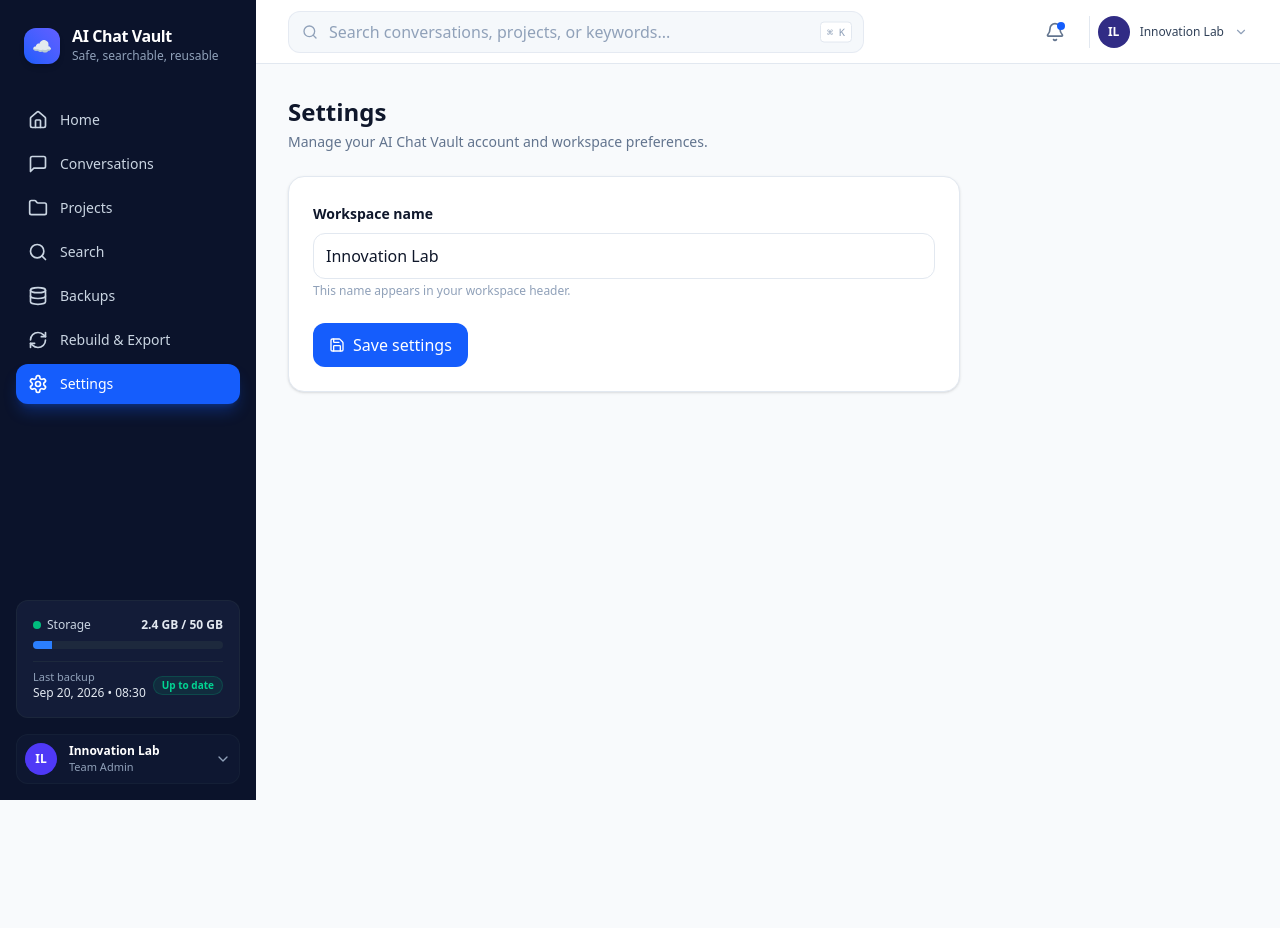
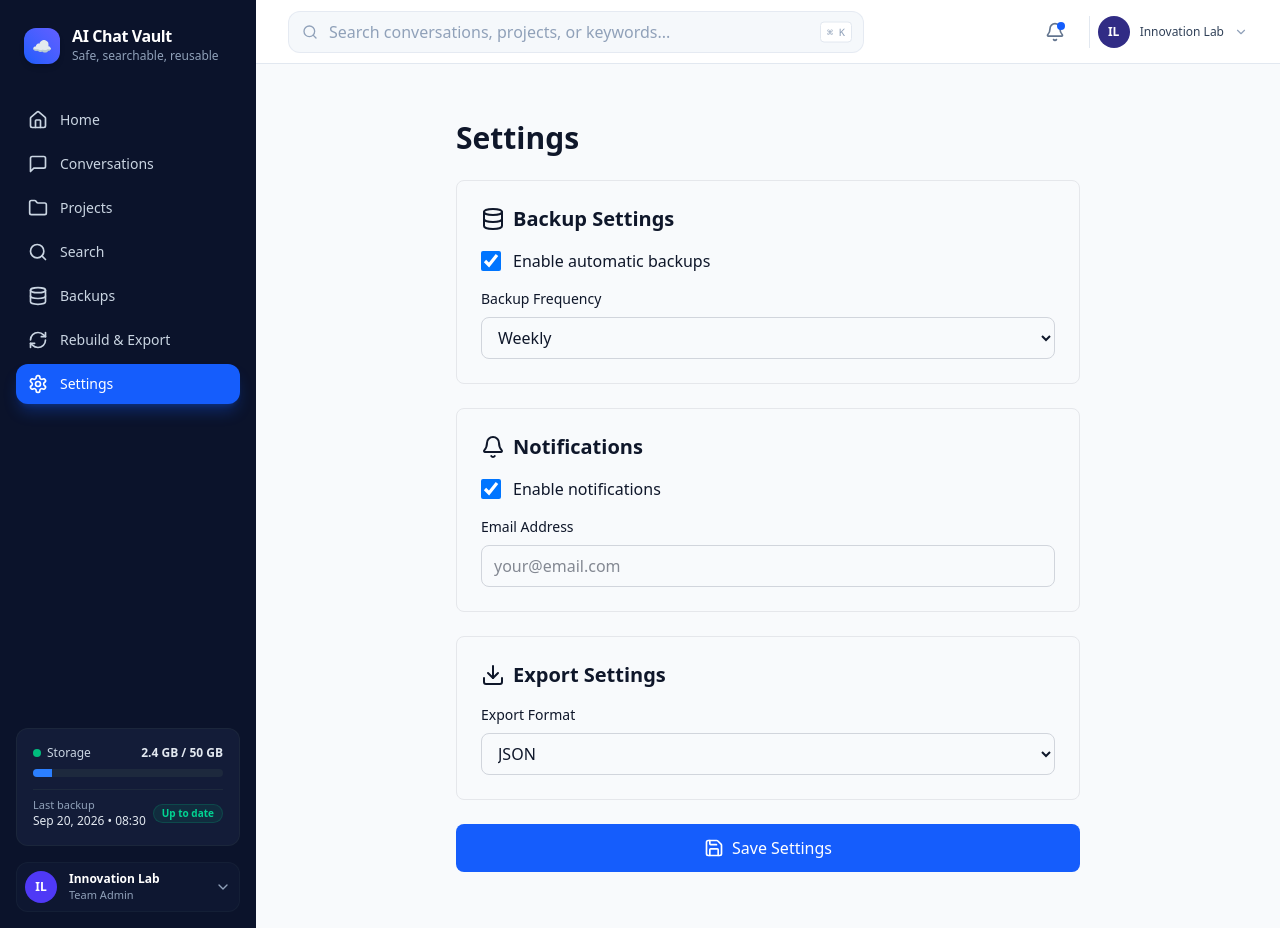
Before and after one commit to techwokx-cloud/AI-Chat-Vault, a Next.js app: page /settings in a window 1280 px wide. Before the commit the page ends 800 px from the top, so only its background shows below. Built offline with nearby package versions, Linux system fonts and the light colour scheme; no server answers.

Commit message:
Refactor settings page to manage multiple settings

```diff
--- a/src/app/settings/page.tsx
+++ b/src/app/settings/page.tsx
@@ -1,63 +1,177 @@
-"use client";
+'use client';
 
-import { useState } from "react";
-import { Check, Save } from "lucide-react";
+import React, { useState, useEffect } from 'react';
+import { Save, Key, Bell, Lock, Database, Download } from 'lucide-react';
 
 export default function SettingsPage() {
-  const [workspaceName, setWorkspaceName] = useState("Innovation Lab");
-  const [saved, setSaved] = useState(false);
+  const [settings, setSettings] = useState({
+    autoBackup: true,
+    backupFrequency: 'weekly',
+    notifications: true,
+    notificationEmail: '',
+    theme: 'dark',
+    exportFormat: 'json',
+  });
 
-  function saveSettings(event: React.FormEvent<HTMLFormElement>) {
-    event.preventDefault();
-    localStorage.setItem(
-      "ai-chat-vault:settings:v1",
-      JSON.stringify({ workspaceName }),
-    );
-    setSaved(true);
-    window.setTimeout(() => setSaved(false), 1800);
+  const [isSaving, setIsSaving] = useState(false);
+  const [message, setMessage] = useState('');
+
+  useEffect(() => {
+    fetchSettings();
+  }, []);
+
+  const fetchSettings = async () => {
+    try {
+      const response = await fetch('/api/settings');
+      const data = await response.json();
+      setSettings(data);
+    } catch (error) {
+      console.error('Failed to fetch settings:', error);
     }
+  };
+
+  const handleSave = async () => {
+    setIsSaving(true);
+    try {
+      const response = await fetch('/api/settings', {
+        method: 'PUT',
+        headers: { 'Content-Type': 'application/json' },
+        body: JSON.stringify(settings),
+      });
+
+      if (response.ok) {
+        setMessage('Settings saved successfully');
+        setTimeout(() => setMessage(''), 3000);
+      } else {
+        setMessage('Failed to save settings');
+      }
+    } catch (error) {
+      console.error('Save failed:', error);
+      setMessage('Error saving settings');
+    } finally {
+      setIsSaving(false);
+    }
+  };
 
   return (
+    <div className="max-w-2xl mx-auto p-6">
+      <h1 className="text-3xl font-bold mb-6">Settings</h1>
+
+      {message && (
+        <div className={`p-4 rounded-lg mb-6 ${
+          message.includes('success')
+            ? 'bg-green-50 text-green-800'
+            : 'bg-red-50 text-red-800'
+        }`}>
+          {message}
+        </div>
+      )}
+
       <div className="space-y-6">
+        {/* Backup Settings */}
+        <div className="border border-gray-200 rounded-lg p-6">
+          <h2 className="flex items-center gap-2 text-xl font-semibold mb-4">
+            <Database size={24} />
+            Backup Settings
+          </h2>
+
+          <label className="flex items-center gap-3 mb-4">
+            <input
+              type="checkbox"
+              checked={settings.autoBackup}
+              onChange={(e) =>
+                setSettings({ ...settings, autoBackup: e.target.checked })
+              }
+              className="w-5 h-5"
+            />
+            <span>Enable automatic backups</span>
+          </label>
+
           <div>
-        <h1 className="text-2xl font-bold text-slate-900">Settings</h1>
-        <p className="mt-1 text-sm text-slate-500">
-          Manage your AI Chat Vault account and workspace preferences.
-        </p>
+            <label className="block text-sm font-medium mb-2">Backup Frequency</label>
+            <select
+              value={settings.backupFrequency}
+              onChange={(e) =>
+                setSettings({ ...settings, backupFrequency: e.target.value })
+              }
+              className="w-full px-3 py-2 border border-gray-300 rounded-lg"
+            >
+              <option value="daily">Daily</option>
+              <option value="weekly">Weekly</option>
+              <option value="monthly">Monthly</option>
+            </select>
+          </div>
         </div>
 
-      <form
-        onSubmit={saveSettings}
-        className="max-w-2xl space-y-6 rounded-2xl border border-slate-200 bg-white p-6 shadow-sm"
-      >
-        <div>
-          <label
-            htmlFor="workspace-name"
-            className="text-sm font-semibold text-slate-900"
-          >
-            Workspace name
+        {/* Notification Settings */}
+        <div className="border border-gray-200 rounded-lg p-6">
+          <h2 className="flex items-center gap-2 text-xl font-semibold mb-4">
+            <Bell size={24} />
+            Notifications
+          </h2>
+
+          <label className="flex items-center gap-3 mb-4">
+            <input
+              type="checkbox"
+              checked={settings.notifications}
+              onChange={(e) =>
+                setSettings({ ...settings, notifications: e.target.checked })
+              }
+              className="w-5 h-5"
+            />
+            <span>Enable notifications</span>
           </label>
 
+          <div>
+            <label className="block text-sm font-medium mb-2">Email Address</label>
             <input
-            id="workspace-name"
-            value={workspaceName}
-            onChange={(event) => setWorkspaceName(event.target.value)}
-            className="mt-2 w-full rounded-xl border border-slate-200 px-3 py-2.5 text-sm outline-none focus:border-blue-500 focus:ring-2 focus:ring-blue-500/20"
+              type="email"
+              value={settings.notificationEmail}
+              onChange={(e) =>
+                setSettings({
+                  ...settings,
+                  notificationEmail: e.target.value,
+                })
+              }
+              placeholder="your@email.com"
+              className="w-full px-3 py-2 border border-gray-300 rounded-lg"
             />
-
-          <p className="mt-1 text-xs text-slate-400">
-            This name appears in your workspace header.
-          </p>
+          </div>
         </div>
 
+        {/* Export Settings */}
+        <div className="border border-gray-200 rounded-lg p-6">
+          <h2 className="flex items-center gap-2 text-xl font-semibold mb-4">
+            <Download size={24} />
+            Export Settings
+          </h2>
+
+          <div>
+            <label className="block text-sm font-medium mb-2">Export Format</label>
+            <select
+              value={settings.exportFormat}
+              onChange={(e) =>
+                setSettings({ ...settings, exportFormat: e.target.value })
+              }
+              className="w-full px-3 py-2 border border-gray-300 rounded-lg"
+            >
+              <option value="json">JSON</option>
+              <option value="markdown">Markdown</option>
+              <option value="zip">ZIP Archive</option>
+            </select>
+          </div>
+        </div>
+
+        {/* Save Button */}
         <button
-          type="submit"
-          className="flex items-center gap-2 rounded-xl bg-blue-600 px-4 py-2.5 text-sm font-semibold text-white hover:bg-blue-500"
+          onClick={handleSave}
+          disabled={isSaving}
+          className="w-full flex items-center justify-center gap-2 px-6 py-3 bg-blue-600 text-white rounded-lg hover:bg-blue-700 disabled:opacity-50 font-semibold"
         >
-          {saved ? <Check className="h-4 w-4" /> : <Save className="h-4 w-4" />}
-          {saved ? "Saved" : "Save settings"}
+          <Save size={20} />
+          {isSaving ? 'Saving...' : 'Save Settings'}
         </button>
-      </form>
+      </div>
     </div>
   );
 }
```
Lines whose indentation alone changed are shown as unchanged.
